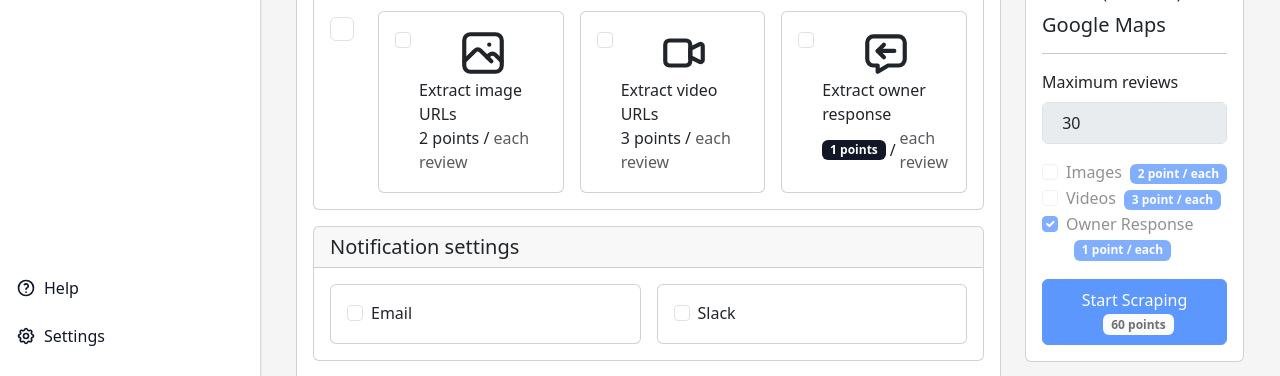
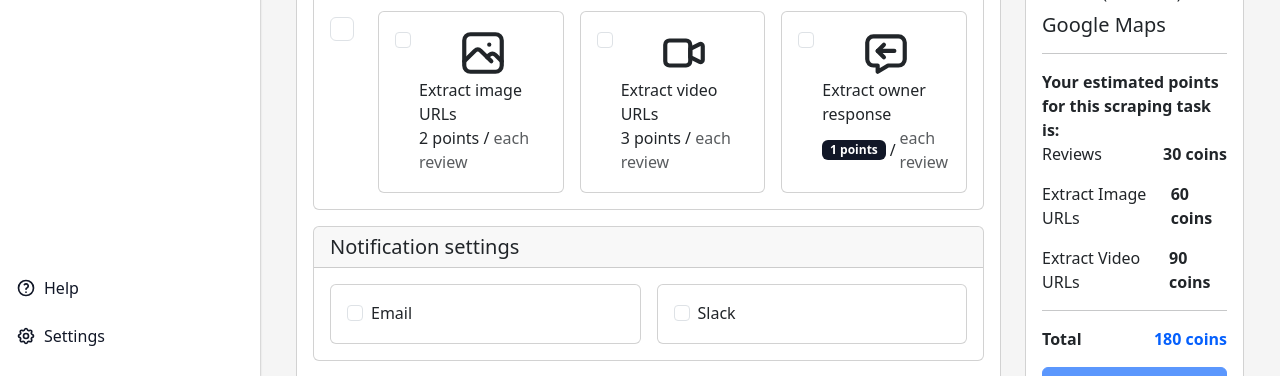
Before and after one commit to shakhrillo/m_main, a React (Vite) app in the folder codecanyon/gmr_scrap/demo/client/: page /scrap in a window 1280 px wide. Shown: the part 424-800 px from the top of the page. Built offline with nearby package versions, Linux system fonts and the light colour scheme; no server answers; sample sign-in values are in the browser's storage.

Commit message:
Update ScrapPlaceInfo component to display estimated points and remove unused input fields

```diff
--- a/codecanyon/gmr_scrap/demo/client/src/pages/scrap/ScrapPlaceInfo.tsx
+++ b/codecanyon/gmr_scrap/demo/client/src/pages/scrap/ScrapPlaceInfo.tsx
@@ -72,86 +72,32 @@ function ScrapPlaceInfo({ info }: IProps): JSX.Element {
                 <h5 className="card-title">
                   <span>{info.title || "Google Maps"}</span>
                 </h5>
-                <p className="card-text">{info.address}</p>
                 <hr />
-                <div className="form-group">
-                  <label className="form-label">Maximum reviews</label>
-                  <input
-                    type="number"
-                    value={limit}
-                    onChange={(e) => setLimit(Number(e.target.value))}
-                    disabled={loading || info.rating === undefined}
-                    className="form-control"
-                  />
+                <strong>
+                  Your estimated points for this scraping task is:
+                </strong>
+                <div className="d-flex justify-content-between mb-3">
+                  <span>Reviews</span>
+                  <span className="fw-bold">30 coins</span>
                 </div>
-
-                <div className="list-group mt-3 list-group-flush">
-                  {[
-                    {
-                      title: "Images",
-                      subTitle:
-                        "The points will be deducted for each image extracted from the reviews.",
-                      icon: IconPhoto,
-                      point: 2,
-                      checked: extractImageUrls,
-                    },
-                    {
-                      title: "Videos",
-                      subTitle:
-                        "The points will be deducted for each video extracted from the reviews.",
-                      icon: IconPlayerPlay,
-                      point: 3,
-                      checked: extractVideoUrls,
-                    },
-                    {
-                      title: "Owner Response",
-                      subTitle:
-                        "The points will be deducted for each owner response extracted from the reviews.",
-                      icon: IconMessageReply,
-                      point: 1,
-                      checked: ownerResponse,
-                    },
-                  ].map((item, index) => (
-                    <div className="form-check">
-                      <input
-                        className="form-check-input"
-                        type="checkbox"
-                        name={item.title}
-                        checked={item.checked}
-                        id={item.title}
-                        onChange={(e) => {
-                          switch (item.title) {
-                            case "Images":
-                              setExtractImageUrls(e.target.checked);
-                              break;
-                            case "Videos":
-                              setExtractVideoUrls(e.target.checked);
-                              break;
-                            case "Owner Response":
-                              setOwnerResponse(e.target.checked);
-                              break;
-                          }
-                        }}
-                        disabled={info.rating === undefined || loading}
-                      />
-                      <label className="form-check-label" htmlFor={item.title}>
-                        {item.title}
-
-                        <span className="badge bg-primary ms-2">
-                          {item.point} point / each
-                        </span>
-                      </label>
-                    </div>
-                  ))}
+                <div className="d-flex justify-content-between mb-3">
+                  <span>Extract Image URLs</span>
+                  <span className="fw-bold">60 coins</span>
+                </div>
+                <div className="d-flex justify-content-between mb-3">
+                  <span>Extract Video URLs</span>
+                  <span className="fw-bold">90 coins</span>
+                </div>
+                <hr />
+                <div className="d-flex justify-content-between">
+                  <span className="fw-bold">Total</span>
+                  <span className="fw-bold text-primary">180 coins</span>
                 </div>
                 <button
-                  className="btn btn-primary mt-3"
+                  className="btn btn-primary w-100 mt-3"
                   disabled={info.rating === undefined || loading}
                 >
                   Start Scraping
-                  <span className="badge bg-light text-dark ms-2">
-                    {calculatePoints()}
-                  </span>
                 </button>
               </div>
             </div>
```
